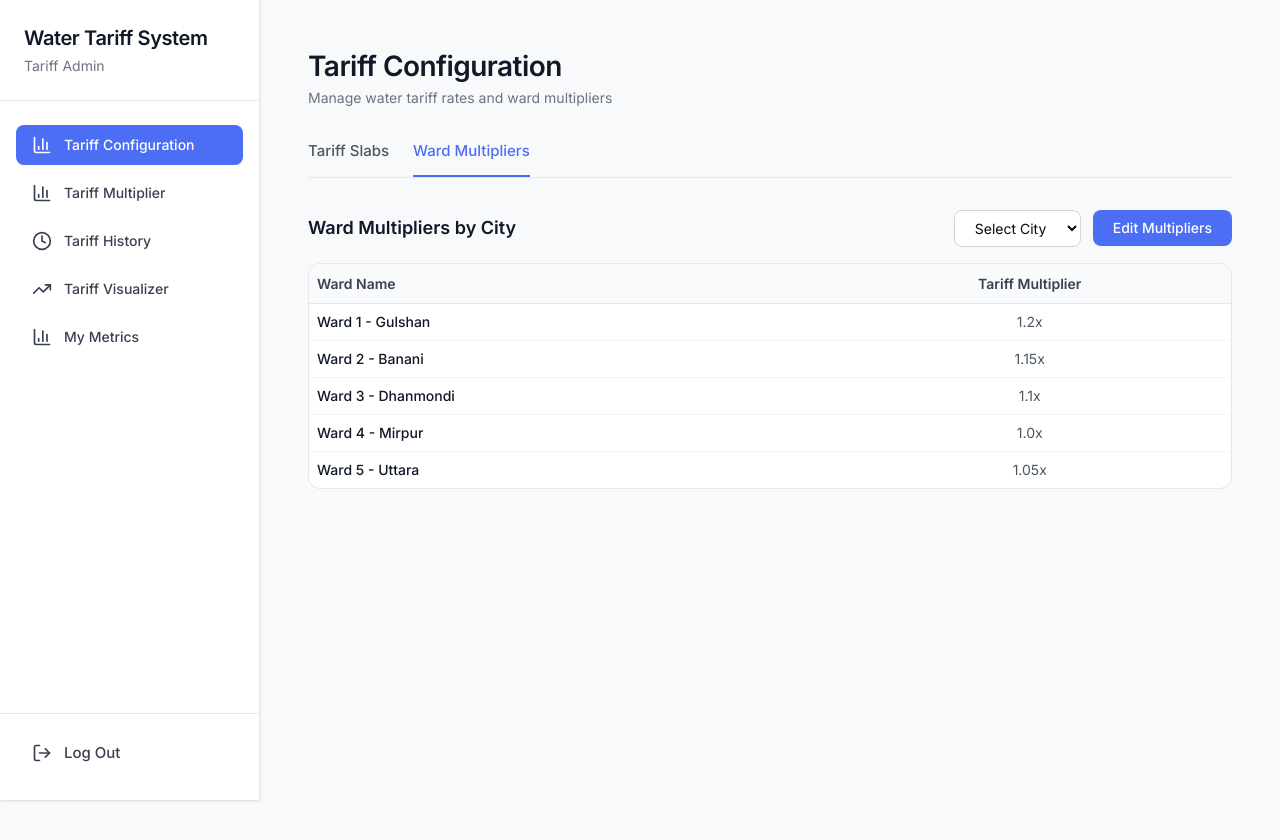
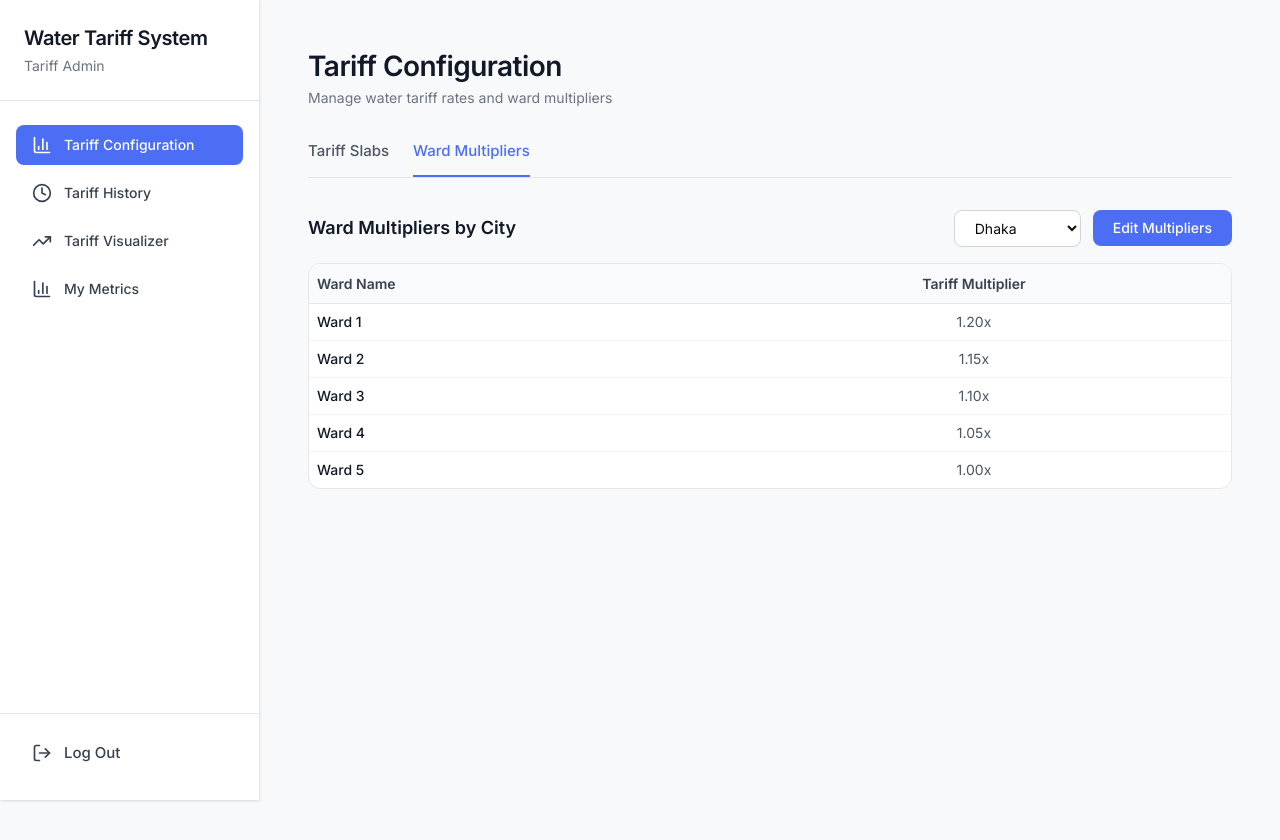
Before and after one commit to AcmeAI-Git/water-tariff-management, a React app in the folder frontend/: page /tariff-admin/config in a window 1280 px wide. Both pictures are taken after a click on the button "Ward Multipliers". Shown: the top 840 px of the page. Built offline with nearby package versions, Linux system fonts and the light colour scheme; the HTML template or start-up script is replaced by a standard one.

Commit message:
Refactor Tariff Admin: Remove standalone Multiplier page, integrate multipliers into Tariff Configuration with city selection and demo loading functionality

```diff
--- a/frontend/src/components/common/TariffAdminSidebar.tsx
+++ b/frontend/src/components/common/TariffAdminSidebar.tsx
@@ -9,7 +9,6 @@ interface TariffAdminSidebarProps {
 export function TariffAdminSidebar({ currentPage, onNavigate, onLogout }: TariffAdminSidebarProps) {
   const menuItems = [
     { id: 'tariff-config', label: 'Tariff Configuration', icon: BarChart3 },
-    { id: 'tariff-multiplier', label: 'Tariff Multiplier', icon: BarChart3 },
     { id: 'tariff-history', label: 'Tariff History', icon: Clock },
     { id: 'tariff-visualizer', label: 'Tariff Visualizer', icon: TrendingUp },
     { id: 'my-metrics', label: 'My Metrics', icon: BarChart3 },
--- a/frontend/src/components/modals/EditMultipliersModal.tsx
+++ b/frontend/src/components/modals/EditMultipliersModal.tsx
@@ -7,6 +7,7 @@ import { useState } from 'react';
 interface Multiplier {
   ward: string;
   multiplier: string;
+  city?: 'Dhaka' | 'Chittagong' | 'Khulna';
 }
 
 interface EditMultipliersModalProps {
@@ -17,6 +18,30 @@ interface EditMultipliersModalProps {
 }
 
 export function EditMultipliersModal({ title = 'Edit Multipliers', multipliers, onClose, onSave }: EditMultipliersModalProps) {
+  const [selectedCity, setSelectedCity] = useState<'Dhaka' | 'Chittagong' | 'Khulna'>('Dhaka');
+  const demoWards: Record<'Dhaka' | 'Chittagong' | 'Khulna', Multiplier[]> = {
+    Dhaka: [
+      { ward: 'Ward 1', multiplier: '1.20', city: 'Dhaka' },
+      { ward: 'Ward 2', multiplier: '1.15', city: 'Dhaka' },
+      { ward: 'Ward 3', multiplier: '1.10', city: 'Dhaka' },
+      { ward: 'Ward 4', multiplier: '1.05', city: 'Dhaka' },
+      { ward: 'Ward 5', multiplier: '1.00', city: 'Dhaka' },
+    ],
+    Chittagong: [
+      { ward: 'Ward 1', multiplier: '1.18', city: 'Chittagong' },
+      { ward: 'Ward 2', multiplier: '1.12', city: 'Chittagong' },
+      { ward: 'Ward 3', multiplier: '1.08', city: 'Chittagong' },
+      { ward: 'Ward 4', multiplier: '1.03', city: 'Chittagong' },
+      { ward: 'Ward 5', multiplier: '1.00', city: 'Chittagong' },
+    ],
+    Khulna: [
+      { ward: 'Ward 1', multiplier: '1.10', city: 'Khulna' },
+      { ward: 'Ward 2', multiplier: '1.07', city: 'Khulna' },
+      { ward: 'Ward 3', multiplier: '1.04', city: 'Khulna' },
+      { ward: 'Ward 4', multiplier: '1.01', city: 'Khulna' },
+      { ward: 'Ward 5', multiplier: '1.00', city: 'Khulna' },
+    ],
+  };
   const [local, setLocal] = useState<Multiplier[]>([...multipliers]);
 
   const update = (index: number, field: keyof Multiplier, value: string) => {
@@ -25,8 +50,9 @@ export function EditMultipliersModal({ title = 'Edit Multipliers', multipliers,
     setLocal(copy);
   };
 
-  const add = () => setLocal([...local, { ward: '', multiplier: '' }]);
+  const add = () => setLocal([...local, { ward: `Ward ${local.length + 1}`, multiplier: '', city: selectedCity }]);
   const remove = (i: number) => setLocal(local.filter((_, idx) => idx !== i));
+  const loadDemo = () => setLocal(demoWards[selectedCity]);
 
   return (
     <div className="fixed inset-0 bg-black/50 flex items-center justify-center z-50 p-4">
@@ -37,11 +63,24 @@ export function EditMultipliersModal({ title = 'Edit Multipliers', multipliers,
         </div>
 
         <div className="p-6 space-y-4">
+          <div className="flex gap-4 mb-2">
+            <select
+              className="px-4 py-2 bg-white border border-gray-300 rounded-lg text-sm focus:outline-none focus:ring-2 focus:ring-blue-500/20 focus:border-blue-500"
+              value={selectedCity}
+              onChange={e => setSelectedCity(e.target.value as 'Dhaka' | 'Chittagong' | 'Khulna')}
+            >
+              <option>Dhaka</option>
+              <option>Chittagong</option>
+              <option>Khulna</option>
+            </select>
+            <Button variant="outline" onClick={loadDemo}>Load Demo Wards</Button>
+          </div>
+
           {local.map((m, idx) => (
             <div key={idx} className="grid grid-cols-12 gap-3 items-center">
               <div className="col-span-8">
                 <Label className="text-xs">Ward Name</Label>
-                <Input value={m.ward} onChange={(e) => update(idx, 'ward', e.target.value)} />
+                <Input value={m.ward} placeholder={`Ward ${idx + 1}`} onChange={(e) => update(idx, 'ward', e.target.value)} />
               </div>
               <div className="col-span-4">
                 <Label className="text-xs">Multiplier</Label>
--- a/frontend/src/pages/TariffAdminMultiplier.tsx
+++ b/frontend/src/pages/TariffAdminMultiplier.tsx
@@ -1,60 +1 @@
-import { Button } from '../components/ui/button';
-import { Table, TableBody, TableCell, TableHead, TableHeader, TableRow } from '../components/ui/table';
-import { useState } from 'react';
-import { EditMultipliersModal } from '../components/modals/EditMultipliersModal';
-
-export default function TariffAdminMultiplier() {
-  const [showEdit, setShowEdit] = useState(false);
-  const [multipliers, setMultipliers] = useState([
-    { ward: 'Ward 1 - Gulshan', multiplier: '1.2' },
-    { ward: 'Ward 2 - Banani', multiplier: '1.15' },
-    { ward: 'Ward 3 - Dhanmondi', multiplier: '1.1' },
-    { ward: 'Ward 4 - Mirpur', multiplier: '1.0' },
-    { ward: 'Ward 5 - Uttara', multiplier: '1.05' },
-  ]);
-
-  return (
-    <div className="min-h-screen bg-app">
-      <div className="px-8 py-6">
-        <div className="mb-8">
-          <h1 className="text-[1.75rem] font-semibold text-gray-900 mb-1">Tariff Multiplier</h1>
-          <p className="text-sm text-gray-500">Manage ward-based tariff multipliers</p>
-        </div>
-        <div className="flex items-center justify-between mb-4">
-          <h3 className="text-lg font-semibold text-gray-900">Current Tariff Multipliers</h3>
-          <Button className="bg-primary hover:bg-primary-600 text-white px-5 py-2 rounded-lg" onClick={() => setShowEdit(true)}>
-            Edit Multipliers
-          </Button>
-        </div>
-        <div className="bg-white rounded-xl border border-gray-200 overflow-hidden">
-          <Table>
-            <TableHeader>
-              <TableRow className="border-gray-200 bg-gray-50">
-                <TableHead className="text-sm font-semibold text-gray-700">Ward Name</TableHead>
-                <TableHead className="text-sm font-semibold text-gray-700 text-center">Tariff Multiplier</TableHead>
-              </TableRow>
-            </TableHeader>
-            <TableBody>
-              {multipliers.map((ward, index) => (
-                <TableRow key={index} className="border-gray-100">
-                  <TableCell className="text-sm text-gray-900 font-medium">{ward.ward}</TableCell>
-                  <TableCell className="text-sm text-gray-600 text-center">{ward.multiplier}x</TableCell>
-                </TableRow>
-              ))}
-            </TableBody>
-          </Table>
-        </div>
-        {showEdit && (
-          <EditMultipliersModal
-            multipliers={multipliers}
-            onClose={() => setShowEdit(false)}
-            onSave={(newMult) => {
-              setMultipliers(newMult);
-              setShowEdit(false);
-            }}
-          />
-        )}
-      </div>
-    </div>
-  );
-}
+// This file was removed. Tariff Multiplier is now a tab in Tariff Configuration, not a standalone page.
--- a/frontend/src/pages/TariffConfiguration.tsx
+++ b/frontend/src/pages/TariffConfiguration.tsx
@@ -23,13 +23,32 @@ export function TariffConfiguration() {
     { range: '51+', rate: '70.00' },
   ];
 
-  const wardMultipliers = [
-    { ward: 'Ward 1 - Gulshan', multiplier: '1.2' },
-    { ward: 'Ward 2 - Banani', multiplier: '1.15' },
-    { ward: 'Ward 3 - Dhanmondi', multiplier: '1.1' },
-    { ward: 'Ward 4 - Mirpur', multiplier: '1.0' },
-    { ward: 'Ward 5 - Uttara', multiplier: '1.05' },
-  ];
+  // Demo wards for each city
+  const cityWardMap = {
+    Dhaka: [
+      { ward: 'Ward 1', multiplier: '1.20' },
+      { ward: 'Ward 2', multiplier: '1.15' },
+      { ward: 'Ward 3', multiplier: '1.10' },
+      { ward: 'Ward 4', multiplier: '1.05' },
+      { ward: 'Ward 5', multiplier: '1.00' },
+    ],
+    Chittagong: [
+      { ward: 'Ward 1', multiplier: '1.18' },
+      { ward: 'Ward 2', multiplier: '1.12' },
+      { ward: 'Ward 3', multiplier: '1.08' },
+      { ward: 'Ward 4', multiplier: '1.03' },
+      { ward: 'Ward 5', multiplier: '1.00' },
+    ],
+    Khulna: [
+      { ward: 'Ward 1', multiplier: '1.10' },
+      { ward: 'Ward 2', multiplier: '1.07' },
+      { ward: 'Ward 3', multiplier: '1.04' },
+      { ward: 'Ward 4', multiplier: '1.01' },
+      { ward: 'Ward 5', multiplier: '1.00' },
+    ],
+  };
+  const [selectedCity, setSelectedCity] = useState<'Dhaka' | 'Chittagong' | 'Khulna'>('Dhaka');
+  const wardMultipliers: { ward: string; multiplier: string }[] = cityWardMap[selectedCity];
 
   return (
     <div className="min-h-screen bg-[#f8f9fb]">
@@ -136,8 +155,11 @@ export function TariffConfiguration() {
             <div className="flex items-center justify-between mb-4">
               <h3 className="text-lg font-semibold text-gray-900">Ward Multipliers by City</h3>
               <div className="flex items-center gap-3">
-                <select className="px-4 py-2 bg-white border border-gray-300 rounded-lg text-sm focus:outline-none focus:ring-2 focus:ring-blue-500/20 focus:border-blue-500">
-                  <option>Select City</option>
+                <select
+                  className="px-4 py-2 bg-white border border-gray-300 rounded-lg text-sm focus:outline-none focus:ring-2 focus:ring-blue-500/20 focus:border-blue-500"
+                  value={selectedCity}
+                  onChange={e => setSelectedCity(e.target.value as 'Dhaka' | 'Chittagong' | 'Khulna')}
+                >
                   <option>Dhaka</option>
                   <option>Chittagong</option>
                   <option>Khulna</option>
@@ -156,7 +178,7 @@ export function TariffConfiguration() {
                   </TableRow>
                 </TableHeader>
                 <TableBody>
-                  {wardMultipliers.map((ward, index) => (
+                  {wardMultipliers.map((ward: { ward: string; multiplier: string }, index: number) => (
                     <TableRow key={index} className="border-gray-100">
                       <TableCell className="text-sm text-gray-900 font-medium">{ward.ward}</TableCell>
                       <TableCell className="text-sm text-gray-600 text-center">{ward.multiplier}x</TableCell>
--- a/frontend/src/routes/RouterIndex.tsx
+++ b/frontend/src/routes/RouterIndex.tsx
@@ -14,7 +14,6 @@ import { CustomerAdminMetrics } from "../pages/CustomerAdminMetrics";
 import Layout from "../components/common/Layout";
 import { TariffAdminMyMetrics } from '../pages/TariffAdminMyMetrics';
 import { TariffAdminTariffHistory } from '../pages/TariffAdminTariffHistory';
-import TariffAdminMultiplier from '../pages/TariffAdminMultiplier';
 import { TariffConfiguration } from '../pages/TariffConfiguration';
 
 const RouterIndex = () => {
@@ -36,7 +35,6 @@ const RouterIndex = () => {
         <Route path="/customer-admin/metrics" element={<CustomerAdminMetrics />} />
         {/* Tariff Admin routes */}
         <Route path="/tariff-admin/config" element={<TariffConfiguration />} />
-        <Route path="/tariff-admin/multiplier" element={<TariffAdminMultiplier />} />
         <Route path="/tariff-admin/history" element={<TariffAdminTariffHistory />} />
         <Route path="/tariff-admin/visualizer" element={<TariffVisualizer />} />
         <Route path="/tariff-admin/metrics" element={<TariffAdminMyMetrics />} />
```
Also changed, not shown: 1 other file (tests, documents, lock files or other folders).
